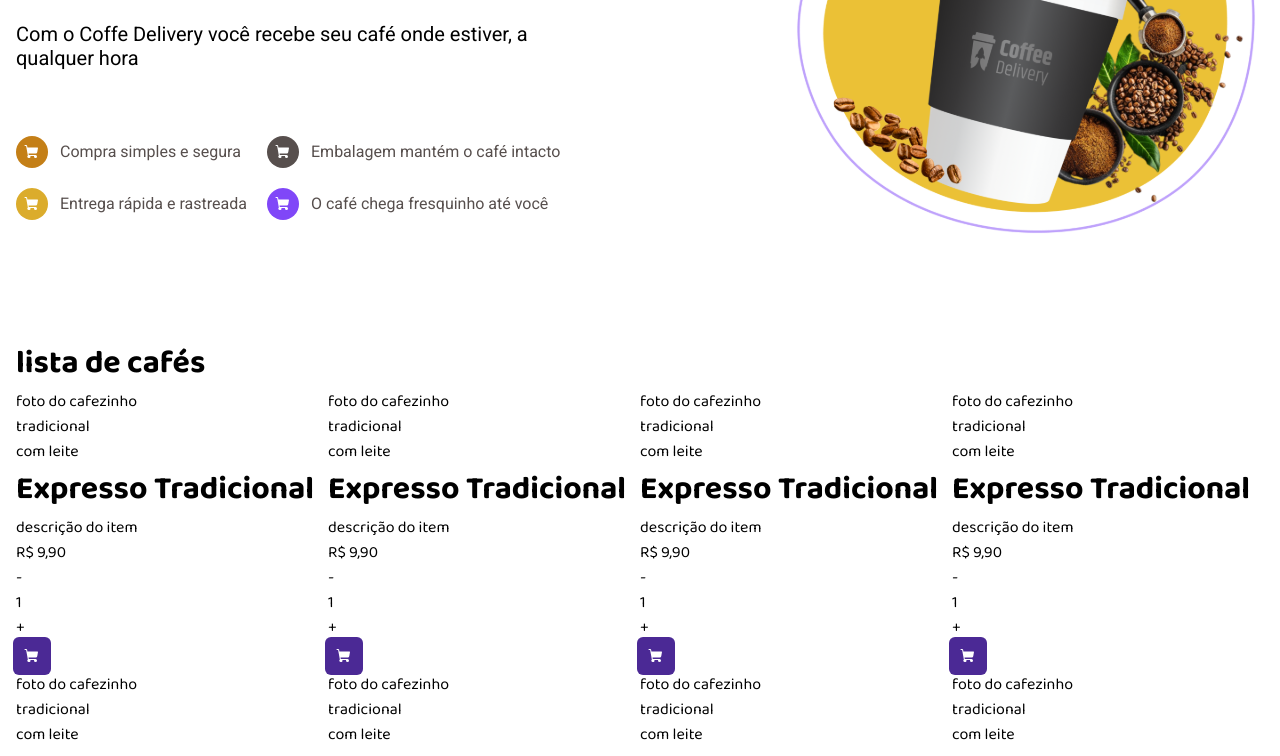
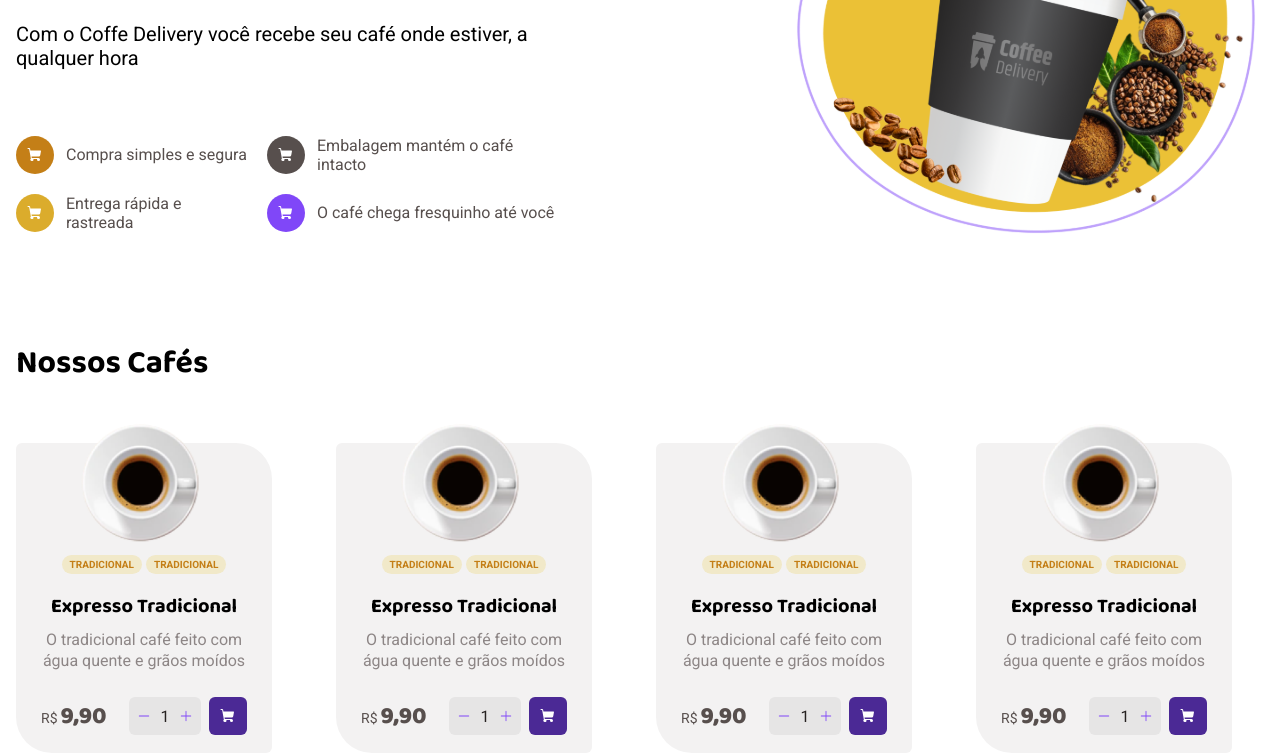
Before and after one commit to allancruvinel/coffe-shop, a React (Vite) app: page / in a window 1280 px wide. Shown: the part 320-1076 px from the top of the page. Built offline with nearby package versions, Linux system fonts and the light colour scheme.

Commit message:
Style : CoffeList on Catalog

```diff
--- /dev/null
+++ b/src/pages/Home/components/CoffeItem/components/Category/index.tsx
@@ -0,0 +1,9 @@
+import { CategoryStyle } from "./styles";
+
+export const Category = () => {
+  return (
+    <CategoryStyle>
+      <p>TRADICIONAL</p>
+    </CategoryStyle>
+  );
+};
--- /dev/null
+++ b/src/pages/Home/components/CoffeItem/components/Category/styles.tsx
@@ -0,0 +1,13 @@
+import styled from "styled-components";
+
+export const CategoryStyle = styled.div`
+  p {
+    font-family: "roboto";
+    font-weight: bold;
+    font-size: 10px;
+    color: ${(props) => props.theme["yellow-dark"]};
+    background-color: ${(props) => props.theme["yellow-light"]};
+    border-radius: 100px;
+    padding: 4px 8px;
+  }
+`;
--- a/src/pages/Home/components/CoffeItem/index.tsx
+++ b/src/pages/Home/components/CoffeItem/index.tsx
@@ -1,31 +1,58 @@
 import { ShoppingCart } from "phosphor-react";
 import { IconItem } from "../../styles";
-import { AddToShoppingCart, CoffeItemStyle } from "./styles";
+import {
+  Actions,
+  AddToShoppingCart,
+  Categories,
+  CoffeItemImage,
+  CoffeItemStyle,
+  Description,
+  Price,
+  ProductCounter,
+  ProductFooter,
+  Title,
+} from "./styles";
 import { defaultTheme } from "../../../../styles/themes/default";
+import CoffeImage from "../../../../assets/Coffee.svg";
+import { Category } from "./components/Category";
+import { Minus, Plus } from "phosphor-react";
 
 export const CoffeItem = () => {
   return (
     <CoffeItemStyle>
-      <div className="ProductImage">foto do cafezinho</div>
-      <div className="Categories">
-        <p>tradicional</p>
-        <p>com leite</p>
-      </div>
-      <h1>Expresso Tradicional</h1>
-      <p>descrição do item</p>
-      <div className="FooterDOCard">
-        <p>R$ 9,90</p>
-        <div>
-          <p>-</p>
-          <p>1</p>
-          <p>+</p>
-        </div>
-        <IconItem variant={"yellow-dark"}>
-          <AddToShoppingCart>
-            <ShoppingCart size={16} weight="fill" color={defaultTheme.white} />
-          </AddToShoppingCart>
-        </IconItem>
-      </div>
+      <CoffeItemImage>
+        <img src={CoffeImage} alt="" />
+      </CoffeItemImage>
+      <Categories>
+        <Category />
+        <Category />
+      </Categories>
+      <Title>Expresso Tradicional</Title>
+      <Description>
+        O tradicional café feito com água quente e grãos moídos
+      </Description>
+      <ProductFooter>
+        <Price>
+          <p>R$</p>
+          <p>9,90</p>
+        </Price>
+        <Actions>
+          <ProductCounter>
+            <Minus size={14} weight="fill" color={defaultTheme.purple} />
+            <p>1</p>
+            <Plus size={14} weight="fill" color={defaultTheme.purple} />
+          </ProductCounter>
+          <IconItem variant={"yellow-dark"}>
+            <AddToShoppingCart>
+              <ShoppingCart
+                size={16}
+                weight="fill"
+                color={defaultTheme.white}
+              />
+            </AddToShoppingCart>
+          </IconItem>
+        </Actions>
+      </ProductFooter>
     </CoffeItemStyle>
   );
 };
--- a/src/pages/Home/components/CoffeItem/styles.ts
+++ b/src/pages/Home/components/CoffeItem/styles.ts
@@ -1,8 +1,104 @@
 import styled from "styled-components";
 import { ShoppingCartBase } from "../../../../styles/global";
 
-export const CoffeItemStyle = styled.div``;
+export const CoffeItemStyle = styled.div`
+  display: flex;
+  flex-direction: column;
+  width: 16rem;
+  height: 19.375rem;
+  background-color: ${props => props.theme["base-card"]};
+  border-radius: 6px 36px;
+  position: relative;
+  align-items: center;
+  text-align: center;
+`;
 
 export const AddToShoppingCart = styled(ShoppingCartBase)`
   background-color: ${(props) => props.theme["purple-dark"]};
 `;
+
+export const CoffeItemImage = styled.div`
+  width: 120px;
+  height: 120px;
+  position: absolute;
+  top: -20px;
+  left: calc(16rem /4);
+
+  img {
+    width: 100%;
+    height: 100%;
+  }
+`
+
+export const Categories = styled.div`
+  margin-top: 112px;
+  display: flex;
+  align-items: center;
+  text-align: center;
+  justify-content: center;
+  gap: 4px;
+
+`
+
+export const Title = styled.h1`
+  margin-top: 16px;
+  font-weight: bold;
+  font-size: 20px;
+`
+export const Description = styled.p`
+  margin-top: 8px;
+  font-family: "roboto";
+  width: 216px;
+  size: 14px;
+  line-height: 130%;
+  color: ${props => props.theme["base-label"]};
+`
+
+export const ProductFooter = styled.div`
+  margin-top: 25px;
+  display: flex;
+  width: 206px;
+  justify-content: space-between;
+  align-items: center;
+  text-align: center;
+
+`
+export const Price = styled.div`
+  display: flex;
+  align-items: baseline;
+  gap: 3px;
+  p:nth-child(1) {
+    font-family: 'roboto';
+    font-size: 14px;
+    color: ${props => props.theme["base-text"]};
+  }
+  p:nth-child(2){
+    font-size: 24px;
+    font-weight: 800;
+    color: ${props => props.theme["base-text"]};
+  }
+`
+
+export const Actions = styled.div`
+  display: flex;
+  align-items: center;
+  gap: 8px;
+`
+
+export const ProductCounter = styled.div`
+  display: flex;
+  width: 72px;
+  height: 38px;
+  background-color: ${props => props.theme["base-button"]};
+  gap: 4px;
+  align-items: center;
+  justify-content: center;
+  border-radius: 6px;
+  p{
+    color: ${props => props.theme["base-title"]};
+    font-family: "roboto";
+    font-size: 16px;
+    width: 20px;
+    text-align: center;
+  }
+`
--- a/src/pages/Home/components/CoffeList/index.tsx
+++ b/src/pages/Home/components/CoffeList/index.tsx
@@ -4,7 +4,7 @@ import { CoffeListStyle, List } from "./styles";
 export const CoffeList = () => {
   return (
     <CoffeListStyle>
-      <h1>lista de cafés</h1>
+      <h1>Nossos Cafés</h1>
       <List>
         <CoffeItem />
         <CoffeItem />
--- a/src/pages/Home/components/CoffeList/styles.ts
+++ b/src/pages/Home/components/CoffeList/styles.ts
@@ -3,6 +3,10 @@ import styled from "styled-components";
 export const CoffeListStyle = styled.div``;
 
 export const List = styled.div`
+  margin-top: 54px;
   display: grid;
   grid-template-columns: repeat(4, 1fr);
+  row-gap: 40px;
+  column-gap: 32px;
+
 `;
--- a/src/pages/Home/styles.ts
+++ b/src/pages/Home/styles.ts
@@ -60,8 +60,6 @@ export const IconItem = styled(ShoppingCartBase)<IconItemProps>`
     props.theme[props.variant ? props.variant : "white"]};
   height: 32px;
   width: 32px;
-  min-width: 32px;
-  min-height: 32px;
   border-radius: 5000px;
 `;
 
```
Also changed, not shown: src/assets/Coffee.svg (added).
